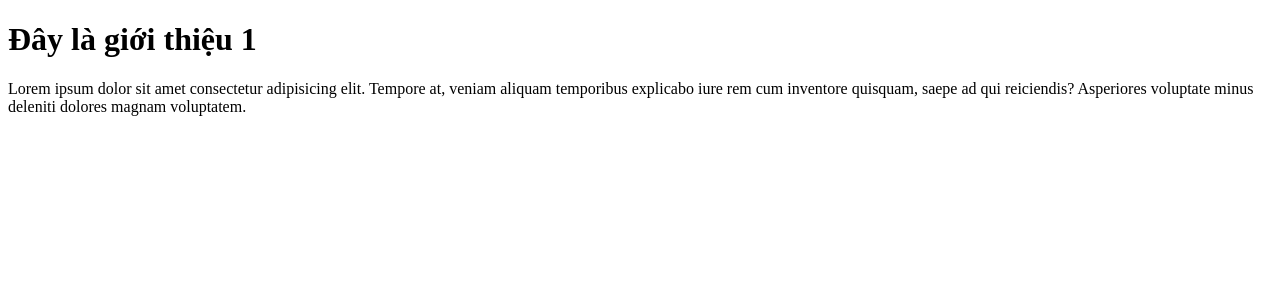
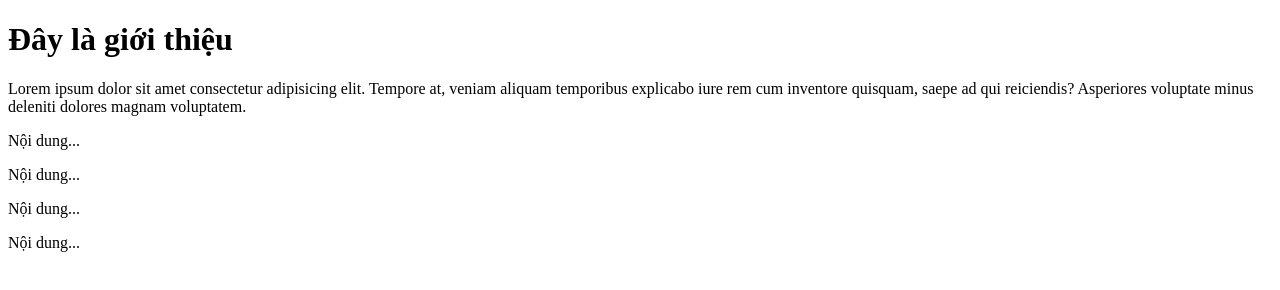
Before and after one commit to damclai/bai13, a plain HTML site: page about.html in a window 1280 px wide. Drawn offline with Linux system fonts and the light colour scheme.

Commit message:
update page about

```diff
--- a/about.html
+++ b/about.html
@@ -8,9 +8,11 @@
 <body>
 
 
-    <h1>Đây là giới thiệu 1</h1>
-    <p>Lorem ipsum dolor sit amet consectetur adipisicing elit. Tempore at, veniam aliquam temporibus explicabo iure rem cum inventore quisquam, saepe ad qui reiciendis? Asperiores voluptate minus deleniti dolores magnam voluptatem.
-
-    </p>
+    <h1>Đây là giới thiệu</h1>
+    <p>Lorem ipsum dolor sit amet consectetur adipisicing elit. Tempore at, veniam aliquam temporibus explicabo iure rem cum inventore quisquam, saepe ad qui reiciendis? Asperiores voluptate minus deleniti dolores magnam voluptatem.</p>
+    <p>Nội dung...</p>
+    <p>Nội dung...</p>
+    <p>Nội dung...</p>
+    <p>Nội dung...</p>
 </body>
 </html>
```
